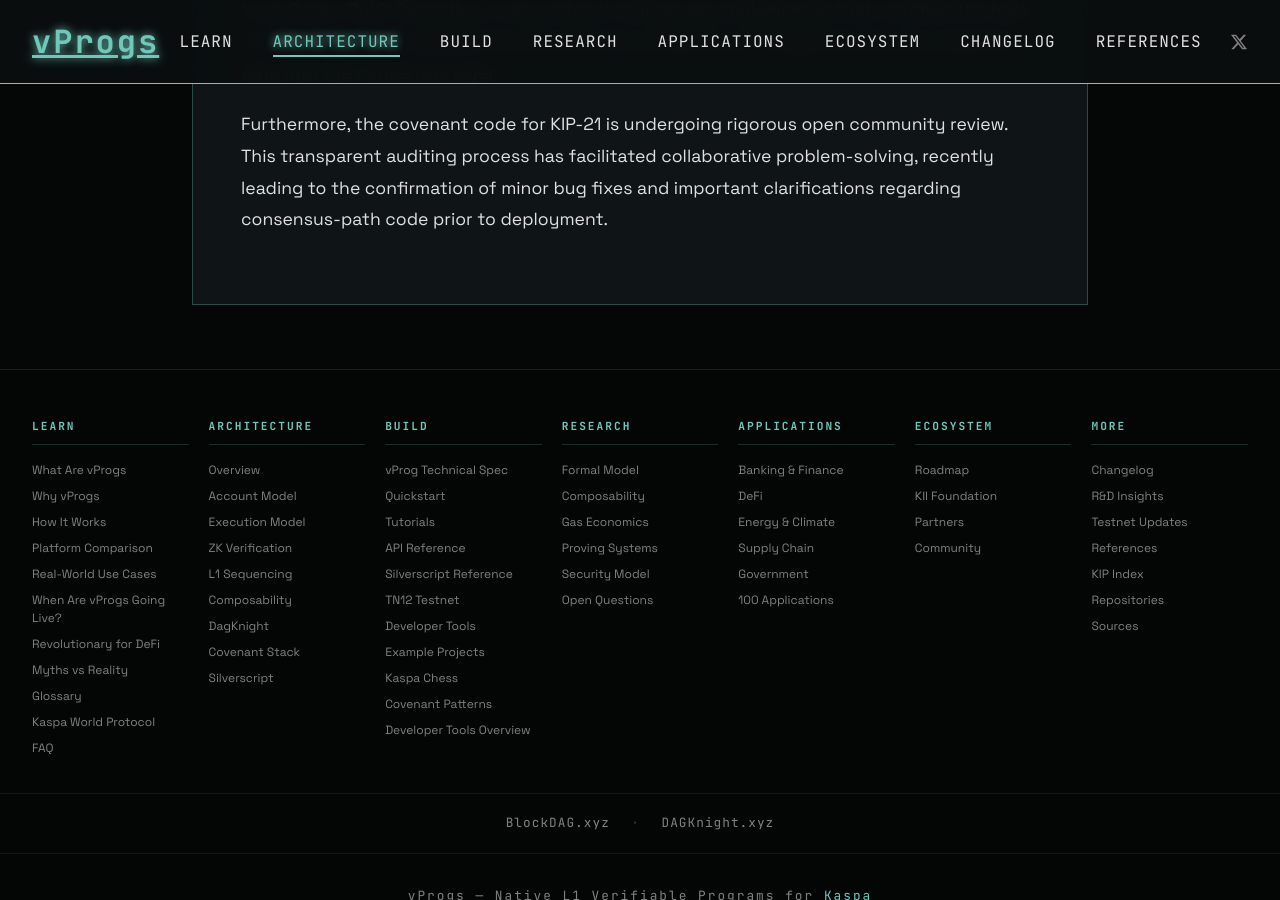
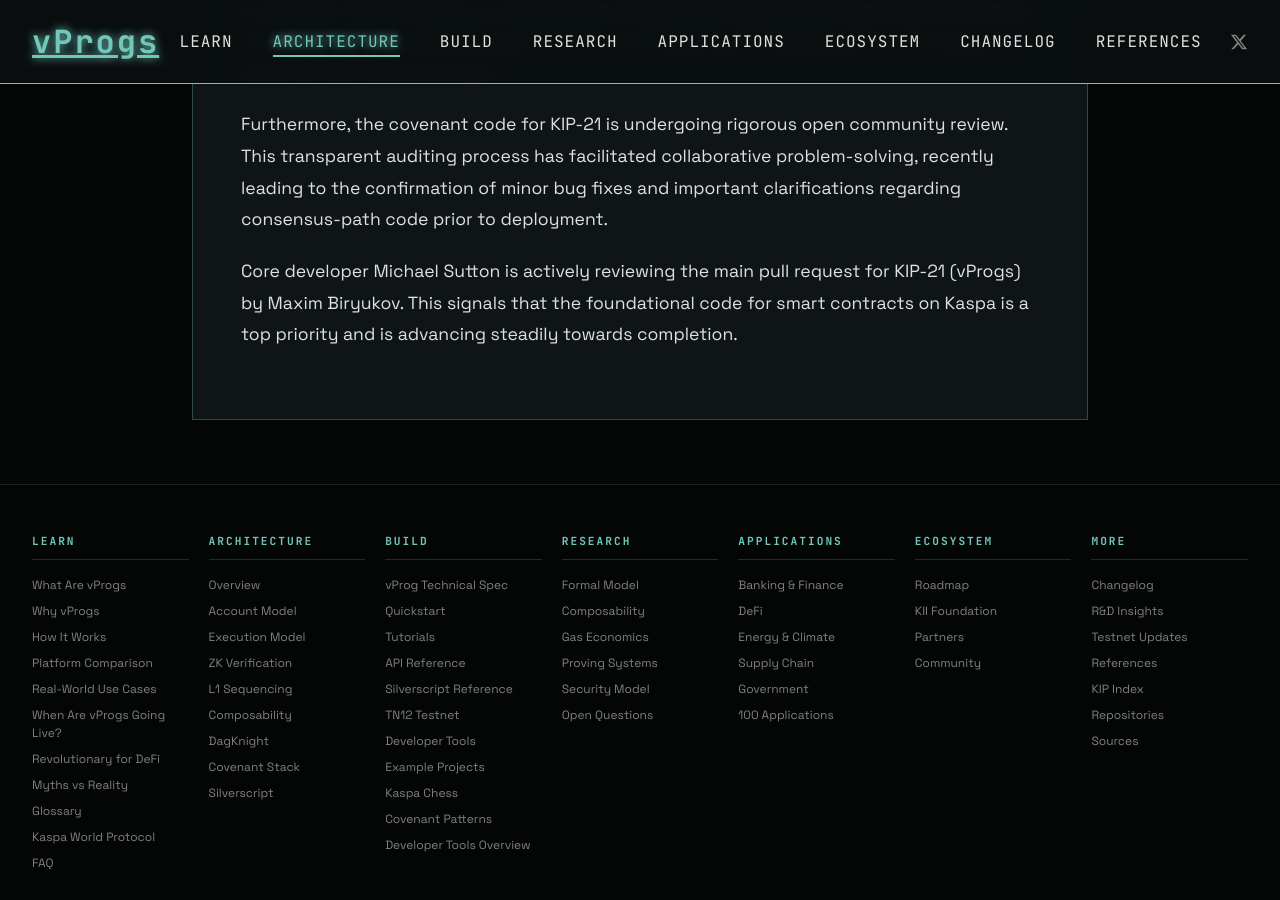
Before and after one commit to creative-inference/vprogs.xyz, a Jekyll site: the page built from architecture/sequencing-mapping.md, in a window 1280 px wide and 900 px high, scrolled down 12458 px. Built offline with Jekyll 4.4.1, drawn with Linux system fonts in a browser that asks for light colours.

Commit message:
Add update on KIP-21 PR review [auto]

```diff
--- a/architecture/sequencing-mapping.md
+++ b/architecture/sequencing-mapping.md
@@ -317,3 +317,6 @@
 
 
 Furthermore, the covenant code for KIP-21 is undergoing rigorous open community review. This transparent auditing process has facilitated collaborative problem-solving, recently leading to the confirmation of minor bug fixes and important clarifications regarding consensus-path code prior to deployment.
+
+
+Core developer Michael Sutton is actively reviewing the main pull request for KIP-21 (vProgs) by Maxim Biryukov. This signals that the foundational code for smart contracts on Kaspa is a top priority and is advancing steadily towards completion.
```
